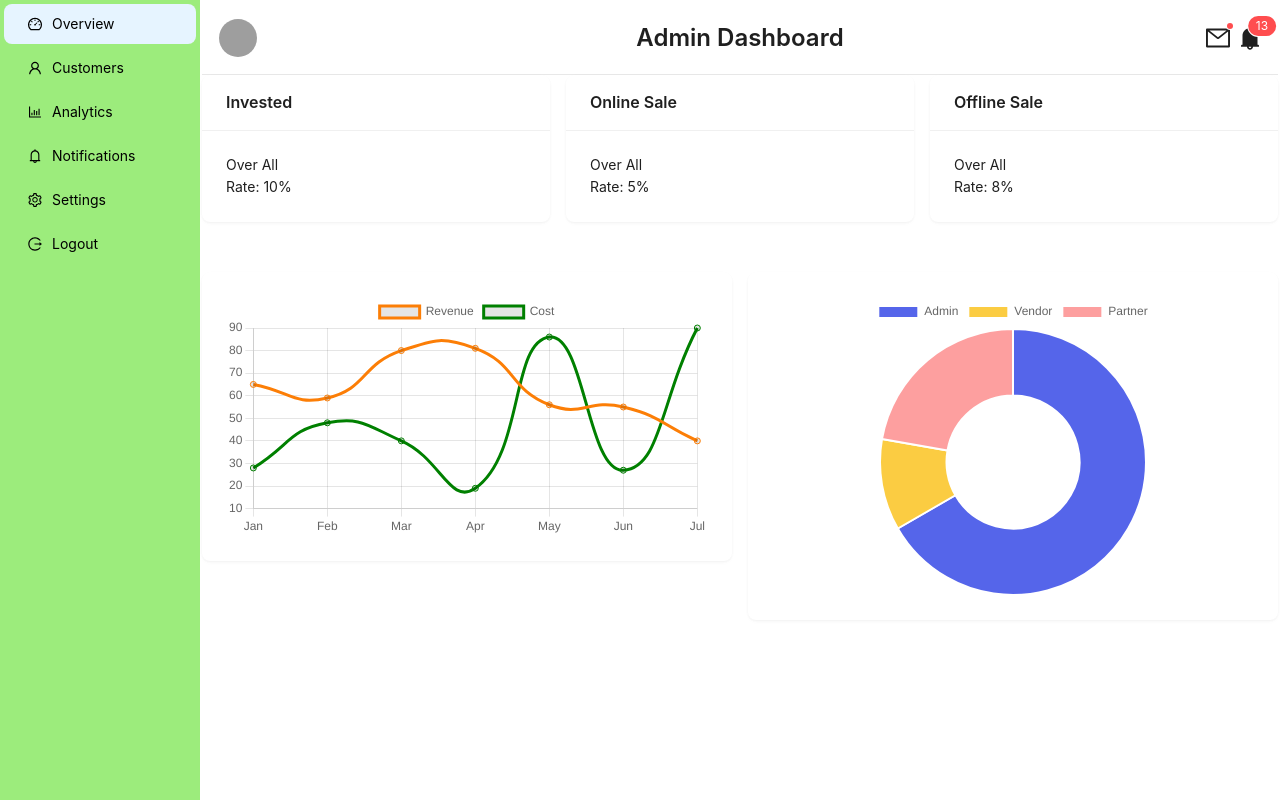
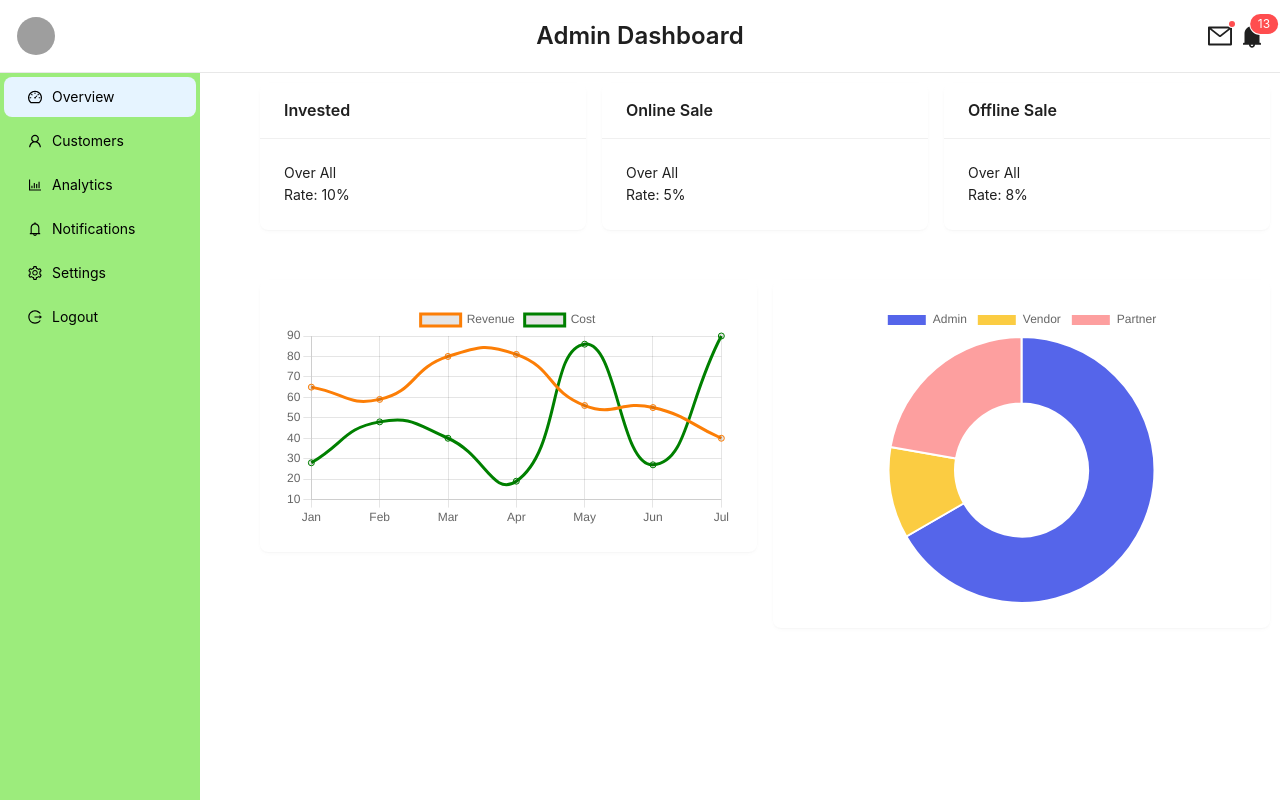
Before and after one commit to jananisree96/Ayura-Website, a React (Vite) app in the folder final-project/: page /dashboard in a window 1280 px wide. Built offline with nearby package versions, Linux system fonts and the light colour scheme; grey boxes are pictures that could not be loaded.

Commit message:
layout bug fixed

```diff
--- a/final-project/src/components/DashBoard/Dashboard.jsx
+++ b/final-project/src/components/DashBoard/Dashboard.jsx
@@ -1,28 +1,44 @@
-import React from 'react';
-import Sidebar from './Sidebar';
-import AppHeader from './AppHeader';
-import OverView from './Overview';
-import styled from 'styled-components';
+import React from "react";
+import Sidebar from "./Sidebar";
+import AppHeader from "./AppHeader";
+import OverView from "./Overview";
+import styled from "styled-components";
 
 const Layout = styled.div`
   display: flex;
-  flex-direction: row;
+  flex-direction: column;
   height: 100vh;
+  overflow: hidden;
+`;
+
+const MainWrapper = styled.div`
+  display: flex;
+  flex: 1;
+  overflow-y: auto;
+`;
+
+const SidebarWrapper = styled.div`
+  width: 250px; /* Adjust the width as needed */
 `;
 
 const ContentWrapper = styled.div`
   flex: 1;
-  padding: 2px;
+  padding: 10px;
+  overflow-y: auto;
 `;
 
 const Dashboard = () => {
   return (
     <Layout>
-      <Sidebar />
-      <ContentWrapper>
-        <AppHeader />
-        <OverView />
-      </ContentWrapper>
+      <AppHeader />
+      <MainWrapper>
+        <SidebarWrapper>
+          <Sidebar />
+        </SidebarWrapper>
+        <ContentWrapper>
+          <OverView />
+        </ContentWrapper>
+      </MainWrapper>
     </Layout>
   );
 };
```
